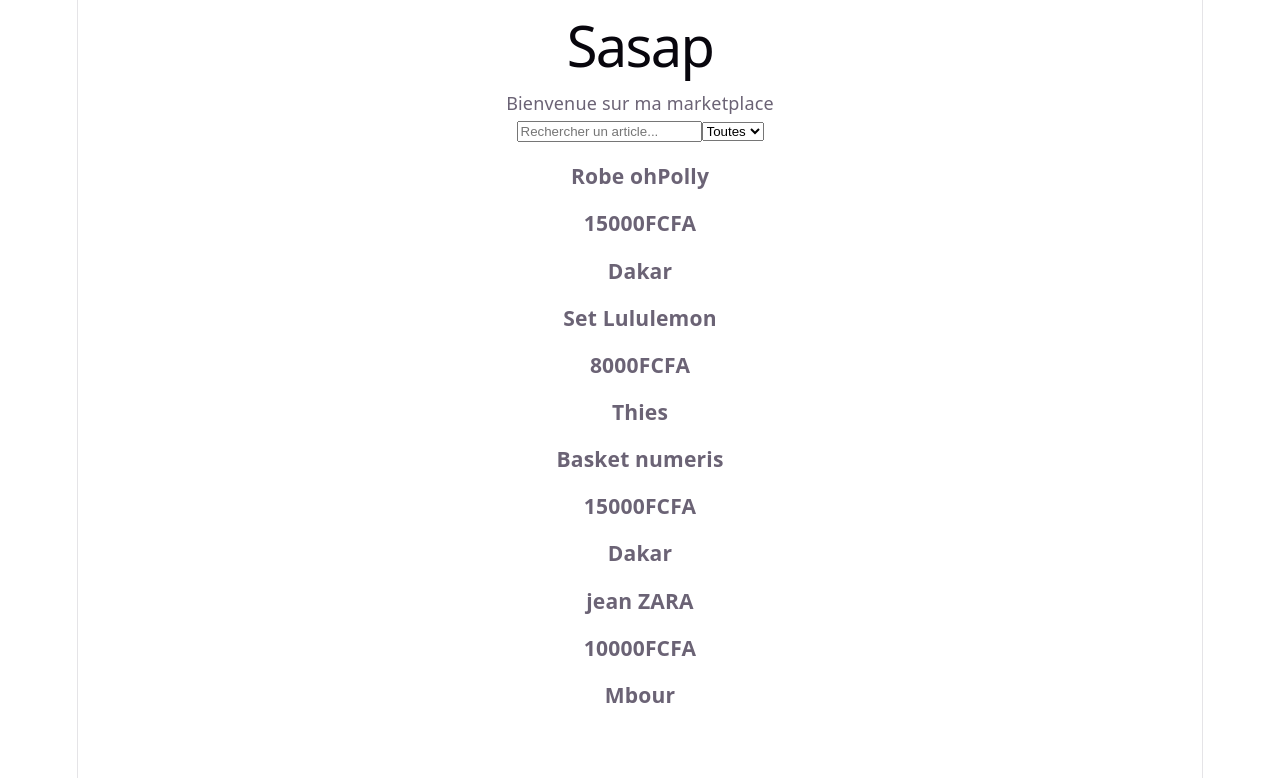
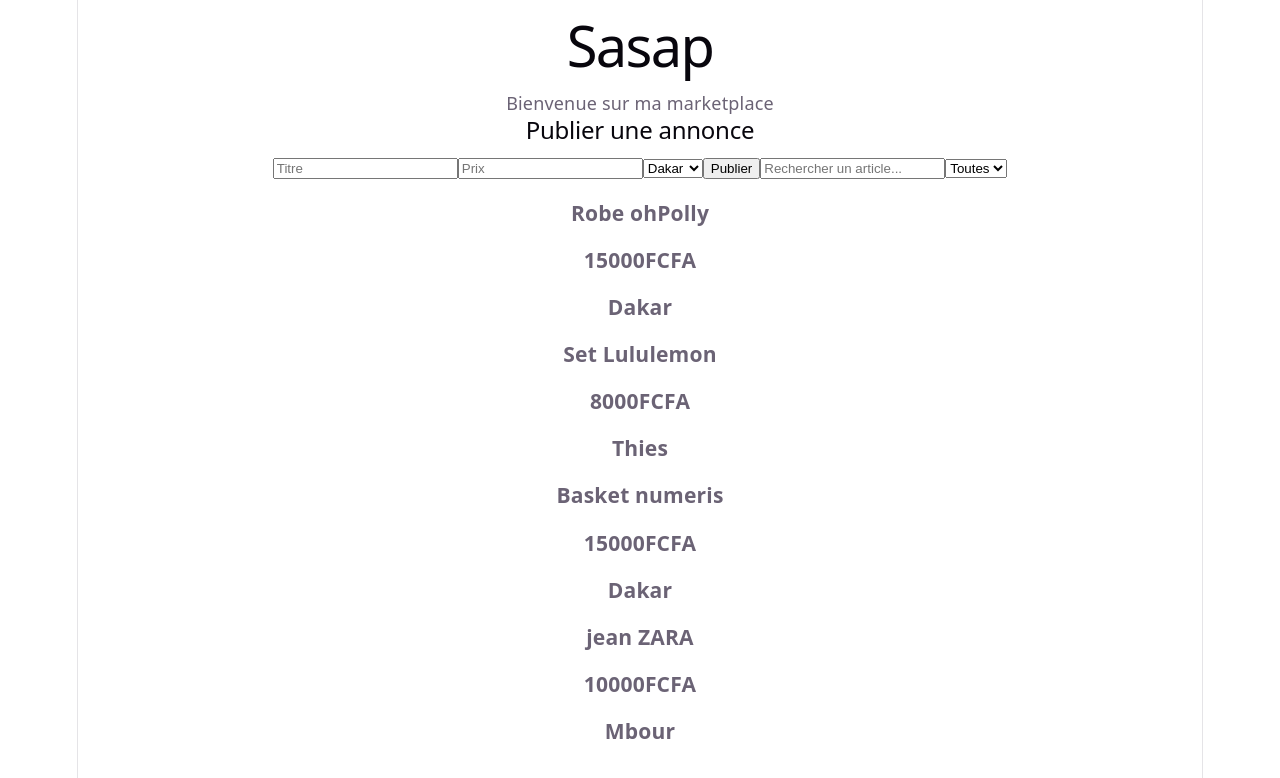
Before and after one commit to sarraichatou1-sn/marketplace, a React (Vite) app: page / in a window 1280 px wide. Shown: the top 778 px of the page. Built offline with nearby package versions, Linux system fonts and the light colour scheme.

Commit message:
Formulaire de publication

```diff
--- a/src/App.jsx
+++ b/src/App.jsx
@@ -1,25 +1,59 @@
 import Annonce from "./components/Annonce"
 import { useState } from "react"
 
-const articles= [
+const articlesDepart= [
   {id:1, titre:"Robe ohPolly", prix:15000, ville:"Dakar"},
   {id:2, titre:"Set Lululemon", prix:8000, ville:"Thies"},
   {id:3, titre:"Basket numeris", prix:15000, ville:"Dakar"},
   {id:4, titre:"jean ZARA", prix:10000, ville:"Mbour"},
 ]
 function App() {
+  const [articles, setArticles] = useState(articlesDepart)
   const [ville, SetVille] = useState ("Toutes")
   const [recherche, SetRecherche] = useState ("")
+  const [nouveauTitre, setNouveauTitre] = useState("")
+  const [nouveauPrix, setNouveauPrix] = useState("")
+  const [nouvelleVille, setNouvelleVille] = useState("Dakar")
 
-const articlesFiltres = articles.filter((a) =>
-  (ville === "Toutes" || a.ville === ville) &&
-  a.titre.toLowerCase().includes(recherche.toLowerCase())
-)
+  const articlesFiltres = articles.filter((a) =>
+    (ville === "Toutes" || a.ville === ville) &&
+    a.titre.toLowerCase().includes(recherche.toLowerCase())
+  )
+  function publier() {
+  const article = {
+    id: Date.now(),
+    titre: nouveauTitre,
+    prix: Number(nouveauPrix),
+    ville: nouvelleVille,
+  }
+  setArticles([article, ...articles])
+  setNouveauTitre("")
+  setNouveauPrix("")
+}
+
 
   return (
     <div>
       <h1>Sasap</h1>
       <p>Bienvenue sur ma marketplace</p>
+      <h2>Publier une annonce</h2>
+      <input
+      placeholder="Titre"
+      value={nouveauTitre}
+      onChange={(e) => setNouveauTitre(e.target.value)}
+      />
+      <input
+      placeholder="Prix"
+      type="number"
+      value={nouveauPrix}
+      onChange={(e) => setNouveauPrix(e.target.value)}
+      />
+      <select value={nouvelleVille} onChange={(e) => setNouvelleVille(e.target.value)}>
+        <option>Dakar</option>
+        <option>Mbour</option>
+        <option>Thies</option>
+      </select>
+      <button onClick={publier}>Publier</button>
 
       <input
       placeholder="Rechercher un article..."
```
